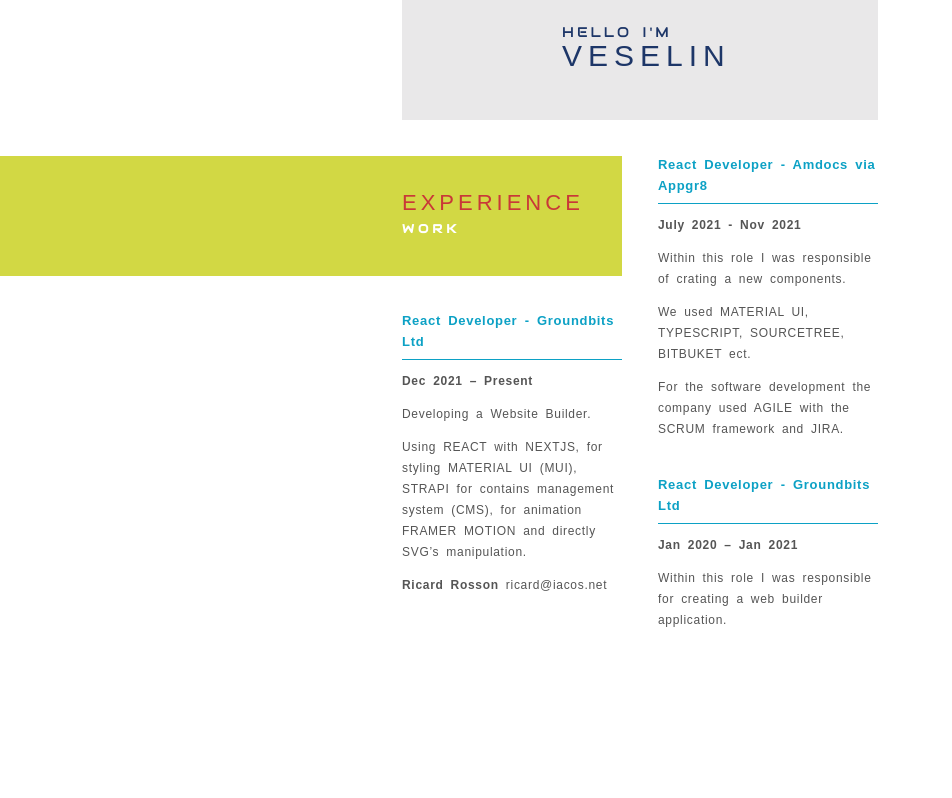
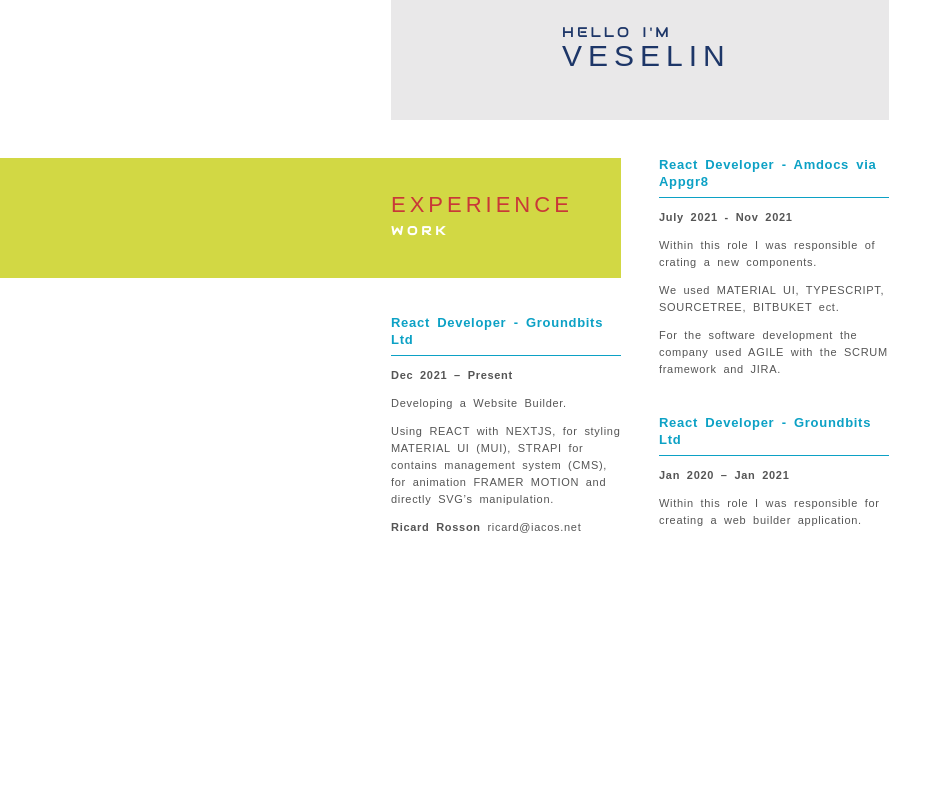
Before and after one commit to bacc0/trayanovCV, a Next.js app: page / in a window 1280 px wide. Shown: the top 798 px of the page, without its empty margins (0-952 px from the left). Built offline with nearby package versions, Linux system fonts and the light colour scheme.

Commit message:
line h change

```diff
--- a/styles/styles.css
+++ b/styles/styles.css
@@ -2,8 +2,8 @@ body {
   margin: 0;
   padding: 0;
   color: #555555;
-  font-size: 12px;
-  line-height: 21px;
+  font-size: 11px;
+  line-height: 17px;
   font-family: Arial, Helvetica, sans-serif;
   letter-spacing: 0.7px;
   word-spacing: 3px;
@@ -78,7 +78,7 @@ body .vertical-center-container-right {
 }
 
 body .vertical-center-container-right .vertical-center-right {
-  margin: 0 0 0 18px;
+  margin: 0 0 0 19px;
   position: absolute;
   top: 50%;
   -webkit-transform: translateY(-50%);
@@ -93,11 +93,11 @@ body .pages-wrapper .page {
 body .pages-wrapper .page .page-nav {
   width: 100vw;
   height: 120px;
-  padding-bottom: 36px;
+  padding-bottom: 38px;
 }
 
 body .pages-wrapper .page .page-nav .title-container {
-  width: 476px;
+  width: 498px;
   height: 100%;
   margin: 0 auto;
   display: -webkit-box;
@@ -131,8 +131,8 @@ body .pages-wrapper .page .home-page-body .home-page-body-left .content-containe
   background-color: #D2D844;
   width: calc(100% - $distance-middle-half);
   height: 120px;
-  margin-right: 18px;
-  margin-bottom: 36px;
+  margin-right: 19px;
+  margin-bottom: 38px;
   display: -webkit-box;
   display: -ms-flexbox;
   display: flex;
@@ -142,14 +142,14 @@ body .pages-wrapper .page .home-page-body .home-page-body-left .content-containe
 }
 
 body .pages-wrapper .page .home-page-body .home-page-body-left .content-container-left-accent .content-left-accent {
-  width: 220px;
+  width: 230px;
   height: 100%;
 }
 
 body .pages-wrapper .page .home-page-body .home-page-body-left .content-container-left {
   width: calc(100% - $distance-middle-half);
   min-height: 100px;
-  margin-right: 18px;
+  margin-right: 19px;
   display: -webkit-box;
   display: -ms-flexbox;
   display: flex;
@@ -159,7 +159,7 @@ body .pages-wrapper .page .home-page-body .home-page-body-left .content-containe
 }
 
 body .pages-wrapper .page .home-page-body .home-page-body-left .content-container-left .content-left {
-  width: 220px;
+  width: 230px;
   min-height: 100px;
 }
 
@@ -171,24 +171,24 @@ body .pages-wrapper .page .home-page-body .home-page-body-right .content-contain
   background-color: #D2D844;
   width: calc(100% - $distance-middle-half);
   height: 120px;
-  margin-left: 18px;
-  margin-bottom: 36px;
+  margin-left: 19px;
+  margin-bottom: 38px;
 }
 
 body .pages-wrapper .page .home-page-body .home-page-body-right .content-container-right-accent .content-right-accent {
-  width: 220px;
+  width: 230px;
   height: 100%;
 }
 
 body .pages-wrapper .page .home-page-body .home-page-body-right .content-container-right {
   width: calc(100% - $distance-middle-half);
   min-height: 100px;
-  margin-left: 18px;
-  margin-bottom: 36px;
+  margin-left: 19px;
+  margin-bottom: 38px;
 }
 
 body .pages-wrapper .page .home-page-body .home-page-body-right .content-container-right .content-right {
-  width: 220px;
+  width: 230px;
   min-height: 100px;
 }
 /*# sourceMappingURL=styles.css.map */
--- a/styles/styles.scss
+++ b/styles/styles.scss
@@ -1,7 +1,7 @@
-$distance-middle-half: 18px;
+$distance-middle-half: 19px;
 $distance-middle-full: $distance-middle-half * 2;
 
-$element-width: 220px;
+$element-width: 230px;
 $title-width: ($element-width + $distance-middle-half) * 2;
 
 $accent-height: 120px;
@@ -10,8 +10,8 @@ body {
      margin: 0;
      padding: 0;
      color: #555555;
-     font-size: 12px;
-     line-height: 21px;
+     font-size: 11px;
+     line-height: 17px;
      font-family: Arial, Helvetica, sans-serif;
      letter-spacing: 0.7px;
      word-spacing: 3px;
```
